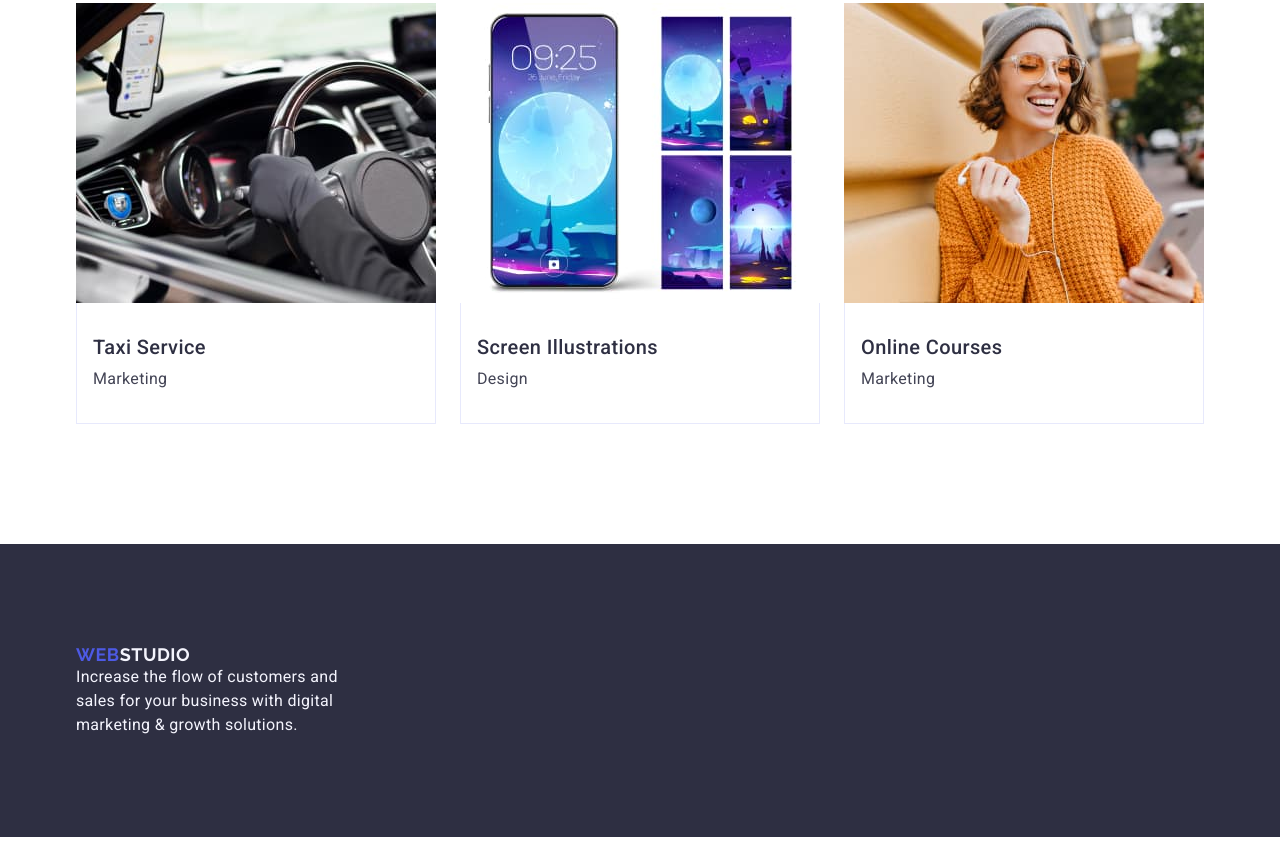
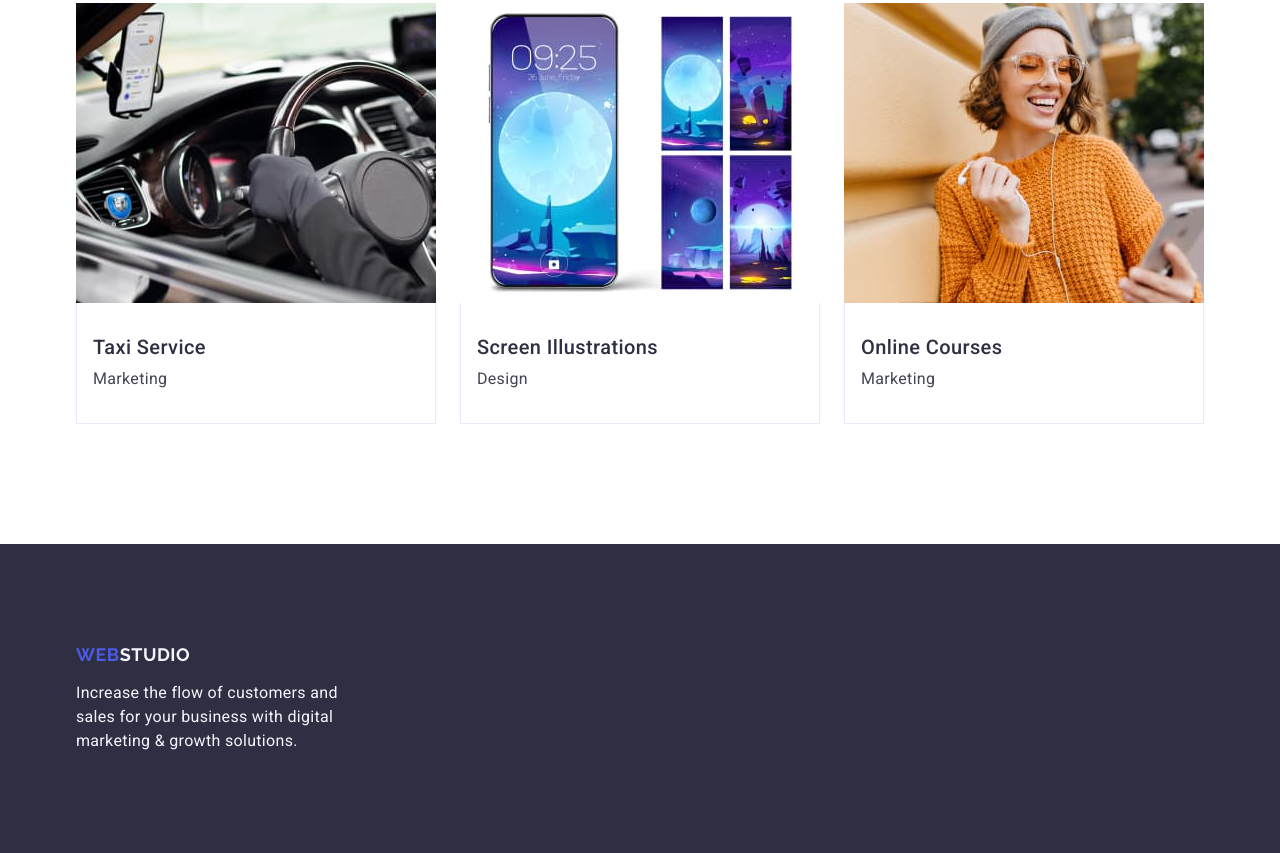
Before and after one commit to TetianaDubovyk1/goit-markup-hw-03, a plain HTML site: page index.html in a window 1280 px wide. Shown: the part 2471-3324 px from the top of the page. Drawn offline with nearby package versions, Linux system fonts and the light colour scheme.

Commit message:
add hw3 second

```diff
--- a/css/styles.css
+++ b/css/styles.css
@@ -301,14 +301,16 @@ width: calc((100% - 2 * 24px) / 3);}
     letter-spacing: 0.03em;
     text-transform: uppercase;
     color: #4d5ae5;
-    padding-bottom: 24px;
+    display: inline-block;
+    margin-bottom: 16px;
 }
 
-.footer-logo-part {color: #f4f4fd;}
+.footer-logo-part {color: #f4f4fd;
+}
 
 .footer-text {
     font-size: 16px;
     line-height: 1.5;
     letter-spacing: 0.02em;
     color: #f4f4fd;
-max-width: 264px;}
+    max-width: 264px;}
```
